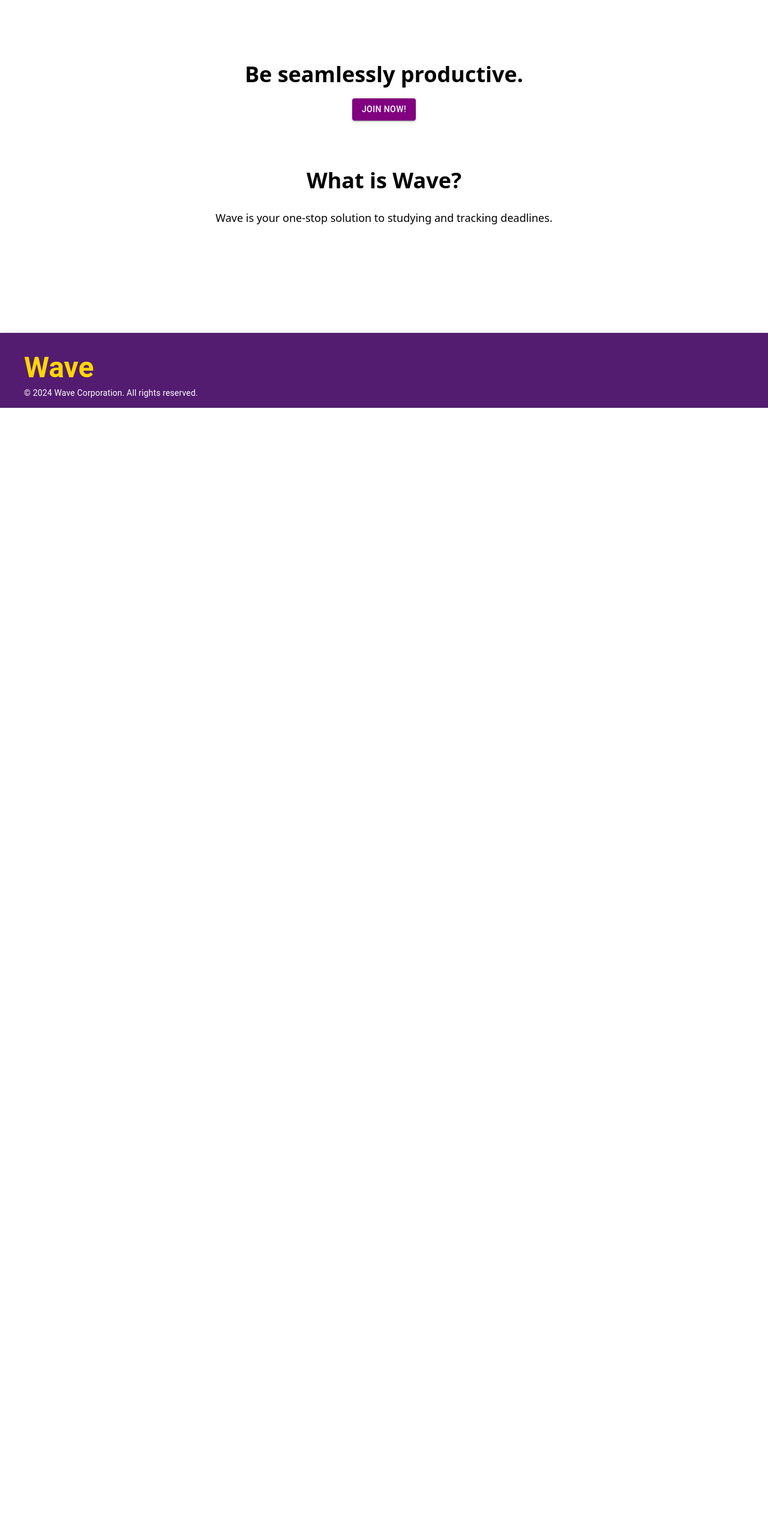
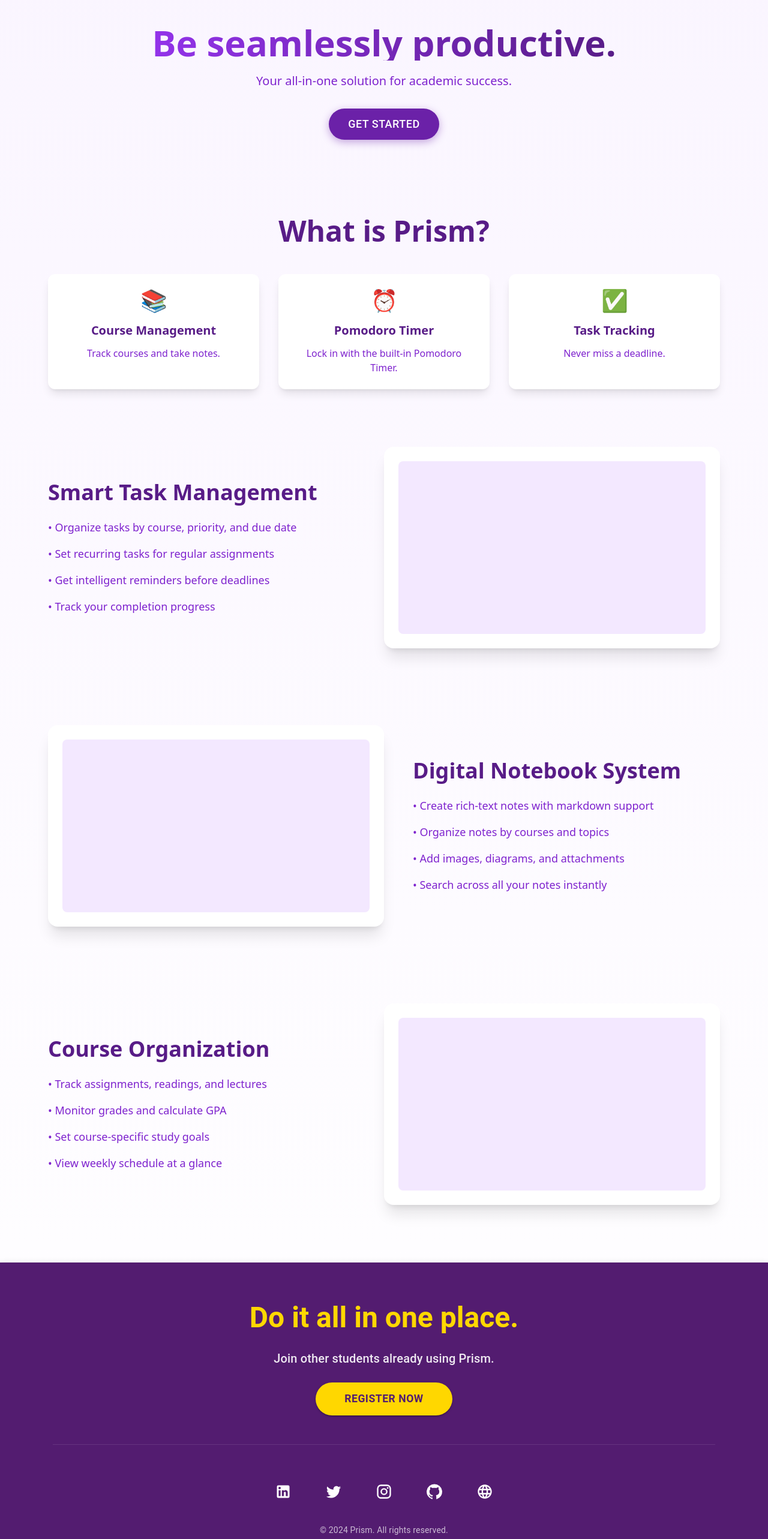
Before and after one commit to cama0000/schoolapp, a Next.js app in the folder schoolapp-frontend/: page / in a window 1280 px wide. Shown: the part 120-2686 px from the top of the page at 60% size. Before the commit the page ends 800 px from the top, so only its background shows below. Built offline with nearby package versions, Linux system fonts and the light colour scheme.

Commit message:
updated ui

```diff
--- a/schoolapp-frontend/src/components/Footer.jsx
+++ b/schoolapp-frontend/src/components/Footer.jsx
@@ -1,20 +1,121 @@
-import { AppBar, Toolbar, Typography } from '@mui/material';
+import { AppBar, Toolbar, Typography, IconButton, Container, Box, Button } from '@mui/material';
 import React from 'react';
+import LinkedInIcon from '@mui/icons-material/LinkedIn';
+import TwitterIcon from '@mui/icons-material/Twitter';
+import InstagramIcon from '@mui/icons-material/Instagram';
+import GitHubIcon from '@mui/icons-material/GitHub';
+import LanguageIcon from '@mui/icons-material/Language';
+import Link from 'next/link';
 
 const Footer = () => {
+  const socialLinks = [
+    { icon: <LinkedInIcon sx={{ fontSize: 28 }} />, url: 'https://www.linkedin.com/in/cameronarmijo000/', label: 'LinkedIn' },
+    { icon: <TwitterIcon sx={{ fontSize: 28 }} />, url: 'https://x.com', label: 'X (Twitter)' },
+    { icon: <InstagramIcon sx={{ fontSize: 28 }} />, url: 'https://instagram.com', label: 'Instagram' },
+    { icon: <GitHubIcon sx={{ fontSize: 28 }} />, url: 'https://github.com/cama0000', label: 'GitHub' },
+    { icon: <LanguageIcon sx={{ fontSize: 28 }} />, url: 'https://acama.netlify.app/', label: 'Personal Website' },
+  ];
+
   return (
-    <AppBar position="static" sx={{ backgroundColor: '#531c70', bottom: 0, width: '100%'}}>
-      <Toolbar>
-        <div style={{ display: 'flex', flexDirection: 'column', alignItems: 'flex-start', marginLeft: '16px' }}>
-          <Typography variant="h3" style={{ fontFamily: 'Roboto', color: 'gold', marginTop: '30px', marginBottom: '4px', fontWeight: 'bold' }}>
-            Wave
-          </Typography>
+    <AppBar position="static" sx={{ backgroundColor: '#531c70', mt: 'auto' }}>
+      <Container maxWidth="lg">
+        <Toolbar sx={{ flexDirection: 'column', py: 8 }}>
+          <Box sx={{
+            display: 'flex',
+            flexDirection: 'column',
+            alignItems: 'center',
+            gap: 3,
+            mb: 6
+          }}>
+            <Typography variant="h3" sx={{
+              color: 'gold',
+              fontWeight: 'bold',
+              textAlign: 'center'
+            }}>
+              Do it all in one place.
+            </Typography>
+            <Typography variant="h6" sx={{
+              color: 'white',
+              textAlign: 'center',
+              maxWidth: '600px',
+              opacity: 0.9
+            }}>
+              Join other students already using Prism.
+            </Typography>
+            <Link href="/register" passHref>
+              <Button
+                variant="contained"
+                size="large"
+                sx={{
+                  bgcolor: 'gold',
+                  color: '#531c70',
+                  px: 6,
+                  py: 1.5,
+                  fontSize: '1.1rem',
+                  fontWeight: 'bold',
+                  borderRadius: '9999px',
+                  '&:hover': {
+                    bgcolor: '#ffd700',
+                    transform: 'translateY(-4px)',
+                    transition: 'all 0.2s ease-in-out'
+                  }
+                }}
+              >
+                Register now
+              </Button>
+            </Link>
+          </Box>
 
-          <Typography variant="body2" color="white" style={{ marginBottom: '15px' }}>
-            &copy; 2024 Wave Corporation. All rights reserved.
-          </Typography>
-        </div>
-      </Toolbar>
+          <Box sx={{
+            width: '100%',
+            height: '1px',
+            bgcolor: 'rgba(255,255,255,0.1)',
+            mb: 6
+          }} />
+
+          <Box sx={{
+            display: 'flex',
+            flexDirection: 'column',
+            alignItems: 'center',
+            gap: 3
+          }}>
+            <Box sx={{ display: 'flex', gap: 3 }}>
+              {socialLinks.map((social) => (
+                <IconButton
+                  key={social.label}
+                  component="a"
+                  href={social.url}
+                  target="_blank"
+                  rel="noopener noreferrer"
+                  sx={{
+                    color: 'white',
+                    padding: 2,
+                    '&:hover': {
+                      color: 'gold',
+                      transform: 'translateY(-4px)',
+                      transition: 'all 0.2s ease-in-out'
+                    }
+                  }}
+                  aria-label={social.label}
+                >
+                  {social.icon}
+                </IconButton>
+              ))}
+            </Box>
+
+            {/* Copyright */}
+            <Typography
+              variant="body2"
+              sx={{
+                color: 'rgba(255,255,255,0.7)',
+                textAlign: 'center'
+              }}
+            >
+              &copy; {new Date().getFullYear()} Prism. All rights reserved.
+            </Typography>
+          </Box>
+        </Toolbar>
+      </Container>
     </AppBar>
   );
 }
--- a/schoolapp-frontend/src/pages/_app.js
+++ b/schoolapp-frontend/src/pages/_app.js
@@ -8,7 +8,7 @@
 
 function MyApp({ Component, pageProps }) {
   const router = useRouter();
-  const showSidebar = router.pathname !== '/login' && router.pathname !== '/register' && router.pathname !== '/';
+  const showSidebar = router.pathname !== '/login' && router.pathname !== '/register' && router.pathname !== '/' && router.pathname !== '/info';
   const showCourseSideBar = (router.pathname.startsWith('/courses/') || router.pathname.startsWith('/page/')) && router.pathname !== '/courses';
 
   return (
--- a/schoolapp-frontend/src/pages/index.jsx
+++ b/schoolapp-frontend/src/pages/index.jsx
@@ -6,52 +6,108 @@
 
 const index = () => {
   return (
-    <div className="flex flex-col min-h-screen relative">
+    <div className="flex flex-col min-h-screen relative bg-gradient-to-b from-purple-50 to-white">
       <IndexNavBar />
 
-      <div className="flex-grow content flex flex-col items-center mt-40">
-        <span className="font-bold text-4xl mb-5 text-center">
+      <div className="flex-grow content flex flex-col items-center mt-20">
+        <span className="font-bold text-6xl mb-5 text-center bg-clip-text text-transparent bg-gradient-to-r from-purple-600 to-purple-900">
           Be seamlessly productive.
         </span>
 
+        <p className="text-xl text-purple-700 mb-8 max-w-2xl text-center">
+          Your all-in-one solution for academic success.
+        </p>
+
         <Link href="/register" passHref>
-          <Button variant="contained" color="primary" style={{ backgroundColor: 'purple', color: 'white' }}>
-            Join now!
+          <Button
+            variant="contained"
+            className="!px-8 !py-3 !text-lg !rounded-full hover:!scale-105 transition-transform"
+            style={{
+              backgroundColor: '#6B21A8', // purple-800
+              color: 'white',
+              boxShadow: '0 4px 14px 0 rgba(107, 33, 168, 0.39)'
+            }}
+          >
+            Get Started
           </Button>
         </Link>
 
-        <span className="font-bold text-4xl mt-20 mb-5 text-center">
-          What is Wave?
-        </span>
+        <div className="mt-32 w-full max-w-6xl px-4">
+          <h2 className="font-bold text-5xl mb-12 text-center text-purple-900">
+            What is Prism?
+          </h2>
 
-        <div className="mt-2 max-w-2xl text-center">
-            <span className="text-lg mb-5 block">
-                Wave is your one-stop solution to studying and tracking deadlines.
-            </span>
+          <div className="grid md:grid-cols-3 gap-8 text-center">
+            <div className="p-6 rounded-xl bg-white shadow-lg hover:shadow-xl transition-shadow">
+              <div className="text-purple-600 text-4xl mb-4">📚</div>
+              <h3 className="font-bold text-xl mb-3 text-purple-900">Course Management</h3>
+              <p className="text-purple-700">Track courses and take notes.</p>
+            </div>
 
-            {/* <img src="/assets/images/study1.png" alt="studying" className="w-64 h-auto mt-5"/>
+            <div className="p-6 rounded-xl bg-white shadow-lg hover:shadow-xl transition-shadow">
+              <div className="text-purple-600 text-4xl mb-4">⏰</div>
+              <h3 className="font-bold text-xl mb-3 text-purple-900">Pomodoro Timer</h3>
+              <p className="text-purple-700">Lock in with the built-in Pomodoro Timer.</p>
+            </div>
 
-            <span className="text-lg mb-5 block">
-                With Wave, you can do many things such as set up your courses and even log all
-                the tasks needed to be completed for each course. Need help studying? Well the built-in
-                pomodoro timer is there for you. Wave is your one-stop spot for academic success!
-            </span> */}
+            <div className="p-6 rounded-xl bg-white shadow-lg hover:shadow-xl transition-shadow">
+              <div className="text-purple-600 text-4xl mb-4">✅</div>
+              <h3 className="font-bold text-xl mb-3 text-purple-900">Task Tracking</h3>
+              <p className="text-purple-700">Never miss a deadline.</p>
+            </div>
+          </div>
         </div>
-{/*
-        <span className="font-bold text-4xl mt-20 mb-5 text-center">
-          Who is Wave For?
-        </span>
 
-        <span className="font-bold text-4xl mt-20 mb-5 text-center">
-          Why Wave?
-        </span>
+        <div className="w-full max-w-6xl px-4 py-24 space-y-32">
+          <div className="flex flex-col md:flex-row items-center gap-12">
+            <div className="flex-1">
+              <h2 className="text-4xl font-bold text-purple-900 mb-6">Smart Task Management</h2>
+              <div className="space-y-4 text-lg text-purple-700">
+                <p>• Organize tasks by course, priority, and due date</p>
+                <p>• Set recurring tasks for regular assignments</p>
+                <p>• Get intelligent reminders before deadlines</p>
+                <p>• Track your completion progress</p>
+              </div>
+            </div>
+            <div className="flex-1 p-6 bg-white rounded-2xl shadow-xl">
+              <div className="aspect-video bg-purple-100 rounded-lg"></div>
+            </div>
+          </div>
 
-        <span className="font-bold text-4xl mt-20 mb-5 text-center">
-          How Does it Work?
-        </span> */}
+          <div className="flex flex-col md:flex-row-reverse items-center gap-12">
+            <div className="flex-1">
+              <h2 className="text-4xl font-bold text-purple-900 mb-6">Digital Notebook System</h2>
+              <div className="space-y-4 text-lg text-purple-700">
+                <p>• Create rich-text notes with markdown support</p>
+                <p>• Organize notes by courses and topics</p>
+                <p>• Add images, diagrams, and attachments</p>
+                <p>• Search across all your notes instantly</p>
+              </div>
+            </div>
+            <div className="flex-1 p-6 bg-white rounded-2xl shadow-xl">
+              <div className="aspect-video bg-purple-100 rounded-lg"></div>
+            </div>
+          </div>
+
+          <div className="flex flex-col md:flex-row items-center gap-12">
+            <div className="flex-1">
+              <h2 className="text-4xl font-bold text-purple-900 mb-6">Course Organization</h2>
+              <div className="space-y-4 text-lg text-purple-700">
+                <p>• Track assignments, readings, and lectures</p>
+                <p>• Monitor grades and calculate GPA</p>
+                <p>• Set course-specific study goals</p>
+                <p>• View weekly schedule at a glance</p>
+              </div>
+            </div>
+            <div className="flex-1 p-6 bg-white rounded-2xl shadow-xl">
+              <div className="aspect-video bg-purple-100 rounded-lg"></div>
+            </div>
+          </div>
+
+        </div>
       </div>
 
-      <Footer/>
+      <Footer />
     </div>
   );
 }
```
Also changed, not shown: schoolapp-frontend/src/components/IndexNavBar.jsx (+35 -9 lines), schoolapp-frontend/src/pages/info.jsx (added, +38 -0 lines).
